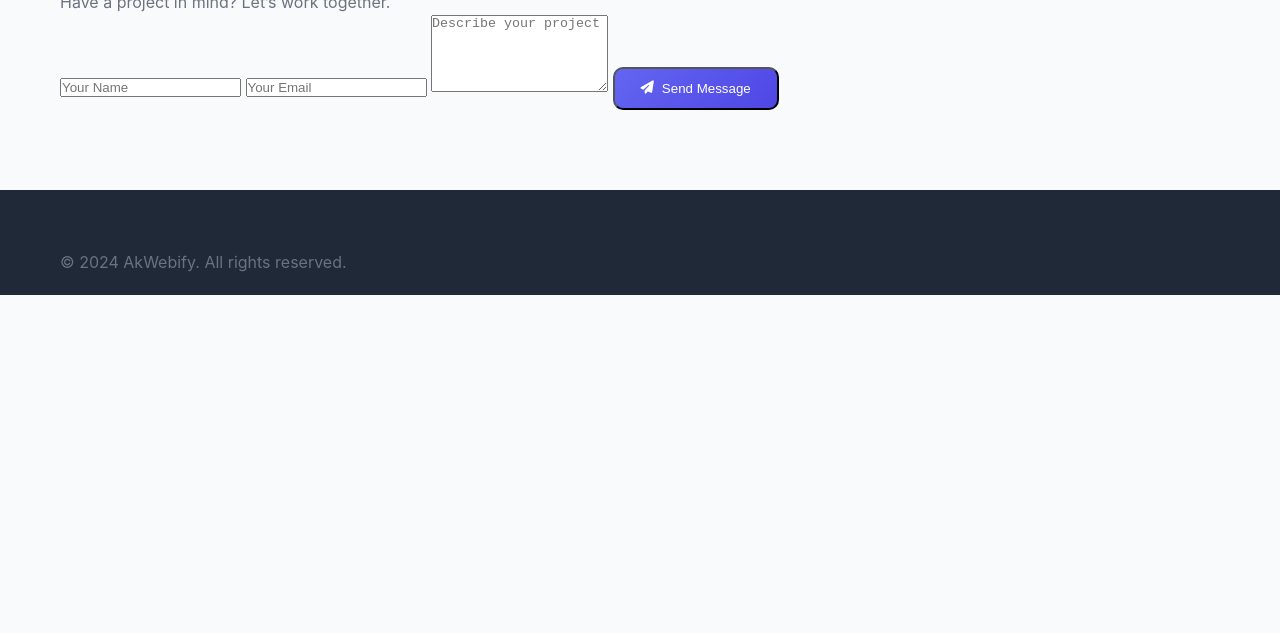
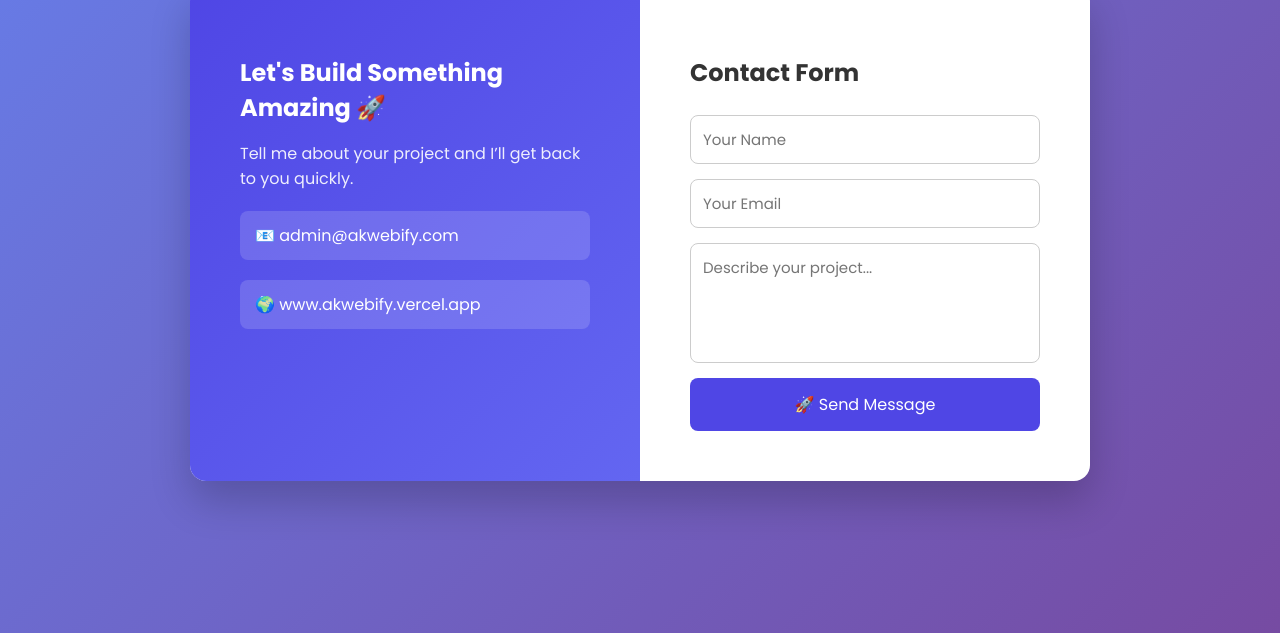
Before and after one commit to akashshingare2005/akwebify, a plain HTML site: page frontend/contact.html in a window 1280 px wide. Shown: the part 167-800 px from the top of the page. Drawn offline with Linux system fonts and the light colour scheme; files that its build step writes are made by us from their sources.

Commit message:
modern contact page ui

```diff
--- a/frontend/contact.html
+++ b/frontend/contact.html
@@ -1,91 +1,52 @@
 <!DOCTYPE html>
 <html lang="en">
 <head>
-  <meta charset="UTF-8" />
-  <meta name="viewport" content="width=device-width, initial-scale=1.0" />
-  <title>Contact | AkWebify</title>
-
-  <!-- CSS -->
-  <link rel="stylesheet" href="css/style.css" />
-  <link rel="stylesheet" href="css/responsive.css" />
-
-  <!-- Fonts & Icons -->
-  <link rel="preconnect" href="https://fonts.googleapis.com" />
-  <link rel="preconnect" href="https://fonts.gstatic.com" crossorigin />
-  <link
-    href="https://fonts.googleapis.com/css2?family=Poppins:wght@300;400;500;600&display=swap"
-    rel="stylesheet"
-  />
-  <link
-    rel="stylesheet"
-    href="https://cdnjs.cloudflare.com/ajax/libs/font-awesome/6.4.0/css/all.min.css"
-  />
+<meta charset="UTF-8">
+<meta name="viewport" content="width=device-width, initial-scale=1.0">
+<title>Contact | AkWebify</title>
+<link rel="stylesheet" href="contact.css">
+<link href="https://fonts.googleapis.com/css2?family=Poppins:wght@300;400;500;600;700&display=swap" rel="stylesheet">
 </head>
 
 <body>
 
-  <!-- NAVBAR -->
-  <nav class="navbar">
-    <div class="container">
-      <div class="logo">
-        <a href="index.html"><span class="logo-primary">Ak</span>Webify</a>
+<section class="contact-section">
+
+  <div class="contact-card">
+
+    <!-- LEFT -->
+    <div class="contact-info">
+      <h1>Let's Build Something Amazing 🚀</h1>
+      <p>Tell me about your project and I’ll get back to you quickly.</p>
+
+      <div class="info-box">
+        <span>📧</span> admin@akwebify.com
       </div>
-      <div class="nav-links">
-        <a href="index.html">Home</a>
-        <a href="about.html">About</a>
-        <a href="services.html">Services</a>
-        <a href="portfolio.html">Portfolio</a>
-        <a href="contact.html" class="nav-cta active">Hire Me</a>
+      <div class="info-box">
+        <span>🌍</span> www.akwebify.vercel.app
       </div>
     </div>
-  </nav>
 
-  <!-- CONTACT SECTION -->
-  <section class="contact-section">
-    <div class="container">
-      <h1 class="section-title">Contact Me</h1>
-      <p class="section-subtitle">
-        Have a project in mind? Let’s work together.
-      </p>
+    <!-- RIGHT -->
+    <form>
 
-      <form class="contact-form">
-        <input
-          type="text"
-          id="name"
-          placeholder="Your Name"
-          required
-        />
+      <h2>Contact Form</h2>
 
-        <input
-          type="email"
-          id="email"
-          placeholder="Your Email"
-          required
-        />
+      <input type="text" id="name" placeholder="Your Name" required>
+      <input type="email" id="email" placeholder="Your Email" required>
+      <textarea id="message" placeholder="Describe your project..." required></textarea>
 
-        <textarea
-          id="message"
-          rows="5"
-          placeholder="Describe your project"
-          required
-        ></textarea>
+      <button type="submit">
+        🚀 Send Message
+      </button>
 
-        <button type="submit" class="btn btn-primary">
-          <i class="fas fa-paper-plane"></i> Send Message
-        </button>
-      </form>
-    </div>
-  </section>
+    </form>
 
-  <!-- FOOTER -->
-  <footer class="footer">
-    <div class="container">
-      <p>© 2024 AkWebify. All rights reserved.</p>
-    </div>
-  </footer>
+  </div>
 
-  <!-- JS (VERY IMPORTANT) -->
-  <script src="js/form-handler.js"></script>
+</section>
+
+<script src="js/form-handler.js"></script>
 
 </body>
 </html>
--- /dev/null
+++ b/frontend/css/contact.css
@@ -0,0 +1,104 @@
+*{
+  box-sizing:border-box;
+  font-family:'Poppins',sans-serif;
+}
+
+body{
+  margin:0;
+  background:linear-gradient(135deg,#667eea,#764ba2);
+  min-height:100vh;
+  display:flex;
+  align-items:center;
+  justify-content:center;
+}
+
+.contact-section{
+  width:100%;
+  padding:40px;
+}
+
+.contact-card{
+  background:#fff;
+  max-width:900px;
+  margin:auto;
+  display:grid;
+  grid-template-columns:1fr 1fr;
+  border-radius:16px;
+  overflow:hidden;
+  box-shadow:0 20px 40px rgba(0,0,0,0.2);
+}
+
+/* LEFT */
+.contact-info{
+  background:linear-gradient(135deg,#4f46e5,#6366f1);
+  color:#fff;
+  padding:50px;
+}
+
+.contact-info h1{
+  margin-bottom:15px;
+}
+
+.contact-info p{
+  opacity:.9;
+}
+
+.info-box{
+  margin-top:20px;
+  background:rgba(255,255,255,0.15);
+  padding:12px 15px;
+  border-radius:8px;
+}
+
+/* RIGHT */
+form{
+  padding:50px;
+  display:flex;
+  flex-direction:column;
+}
+
+form h2{
+  margin-bottom:25px;
+  color:#333;
+}
+
+input,textarea{
+  padding:12px;
+  margin-bottom:15px;
+  border-radius:8px;
+  border:1px solid #ccc;
+  font-size:15px;
+}
+
+textarea{
+  min-height:120px;
+  resize:none;
+}
+
+input:focus,textarea:focus{
+  outline:none;
+  border-color:#6366f1;
+}
+
+button{
+  background:#4f46e5;
+  color:white;
+  border:none;
+  padding:14px;
+  border-radius:8px;
+  font-size:16px;
+  cursor:pointer;
+  transition:0.3s;
+}
+
+button:hover{
+  background:#4338ca;
+  transform:translateY(-2px);
+}
+
+/* MOBILE */
+@media(max-width:768px){
+  .contact-card{
+    grid-template-columns:1fr;
+  }
+}
```
